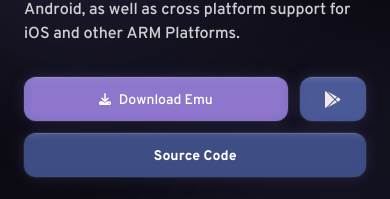
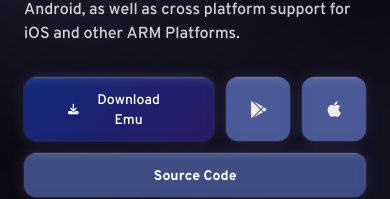
Before and after one commit to ARMSX2/armsx2-web, a React (Vite) app: page / in a window 390 px wide. Shown: the part 220-419 px from the top of the page. Built offline with nearby package versions, Linux system fonts and the light colour scheme; no server answers.

Commit message:
Hero: Play Store opens store link, add iOS/Apple button + divider dots + Download gradient; Credits: Refresh lead devs

```diff
--- a/src/components/CreditItem.jsx
+++ b/src/components/CreditItem.jsx
@@ -22,6 +22,10 @@
       <img
         src={member.image}
         alt={`${member.name} avatar`}
+        onError={(e) => {
+          e.currentTarget.onerror = null;
+          e.currentTarget.src = "/icon.png";
+        }}
         className="w-12 h-12 rounded-full object-cover border-2 border-[#8d76cc]"
       />
       <div className="text-left">
--- a/src/components/Credits.jsx
+++ b/src/components/Credits.jsx
@@ -23,6 +23,16 @@
               </h3>
               <div className="space-y-3 items-center">
                 {projectMembers.projectLeads.map((member) => (
+                  <CreditItem key={member.name} member={member} />
+                ))}
+              </div>
+            </div>
+            <div className="w-full md:w-1/2 text-center">
+              <h3 className="text-2xl font-bold text-[#8d76cc] mb-4">
+                Lead Devs
+              </h3>
+              <div className="space-y-3 items-center">
+                {projectMembers.leadDevs.map((member) => (
                   <CreditItem key={member.name} member={member} />
                 ))}
               </div>
--- a/src/components/MainHeroSection.jsx
+++ b/src/components/MainHeroSection.jsx
@@ -8,7 +8,7 @@
 
 import React, { useState } from "react";
 import { FontAwesomeIcon } from "@fortawesome/react-fontawesome";
-import { faGooglePlay } from "@fortawesome/free-brands-svg-icons";
+import { faApple, faGooglePlay } from "@fortawesome/free-brands-svg-icons";
 import {
   FaDownload,
   FaDiscord,
@@ -159,7 +159,7 @@
                   setIsVersionSwapperOpen(true);
                 }
               }}
-              className={`ring-glow glint rounded-xl px-11 py-3 text-sm font-medium bg-[#8d76cc] hover:bg-[#7c69b7] text-white duration-300 ease-out shadow-[0_0_16px_rgba(141,118,204,0.25)] hover:shadow-[0_0_28px_rgba(141,118,204,0.4)] transition-shadow w-[80%] md:w-auto text-center ${isDownloadLocked ? "disabledAPK" : ""
+              className={`ring-glow glint rounded-xl px-11 py-3 text-sm font-medium bg-[linear-gradient(135deg,#102a7a_0%,#2a1a66_100%)] hover:bg-[linear-gradient(135deg,#163496_0%,#382285_100%)] text-white duration-300 ease-out shadow-[0_0_16px_rgba(141,118,204,0.25)] hover:shadow-[0_0_28px_rgba(141,118,204,0.4)] transition-shadow w-[60%] md:w-auto text-center ${isDownloadLocked ? "disabledAPK" : ""
                 }`}
               style={{
                 transform: `translate(${primaryButtonPosition.x}px, ${primaryButtonPosition.y}px) scale(${primaryButtonScale})`,
@@ -186,16 +186,15 @@
                 {isDownloadLocked ? "Download Unavailable" : "Download Emu"}
               </div>
             </a>
+            <div className="w-1 h-1 bg-white/20 rounded-full mx-2 hidden md:block self-center" />
             <a
               href={isDownloadLocked ? "#" : playURL}
+              target={isDownloadLocked ? undefined : "_blank"}
+              rel="noopener noreferrer"
               onClick={(e) => {
                 if (isDownloadLocked) {
                   e.preventDefault();
                   e.stopPropagation();
-                } else if (hasMultipleVersions) {
-                  e.preventDefault();
-                  e.stopPropagation();
-                  setIsVersionSwapperOpen(true);
                 }
               }}
               className={`ring-glow glint rounded-xl px-4 py-3 text-sm font-medium text-white bg-[#4a5a97] hover:bg-[#425189] transition-all duration-300 ease-out shadow-[0_0_14px_rgba(74,90,151,0.25)] hover:shadow-[0_0_24px_rgba(74,90,151,0.4)] hover:scale-105 w-[20%] md:w-auto text-center flex items-center justify-center ${isDownloadLocked ? "disabledAPK" : ""
@@ -210,6 +209,27 @@
                 icon={faGooglePlay}
                 style={{
                   fontSize: "17px",
+                  color: "#f2eaeaff",
+                }}
+              />
+            </a>
+            <div className="w-1 h-1 bg-white/20 rounded-full mx-2 hidden md:block self-center" />
+            <a
+              href="https://ios.armsx2.net"
+              target="_blank"
+              rel="noopener noreferrer"
+              className="ring-glow glint rounded-xl px-4 py-3 text-sm font-medium text-white bg-[#4a5a97] hover:bg-[#425189] transition-all duration-300 ease-out shadow-[0_0_14px_rgba(74,90,151,0.25)] hover:shadow-[0_0_24px_rgba(74,90,151,0.4)] hover:scale-105 w-[20%] md:w-auto text-center flex items-center justify-center"
+              style={{
+                transition: "all 260ms cubic-bezier(0.22, 1.61, 0.36, 1)",
+                animation: "subtleSway 12s ease-in-out infinite",
+                cursor: "pointer",
+              }}
+              aria-label="ARMSX2 for iOS"
+            >
+              <FontAwesomeIcon
+                icon={faApple}
+                style={{
+                  fontSize: "18px",
                   color: "#f2eaeaff",
                 }}
               />
--- a/src/data/credits.json
+++ b/src/data/credits.json
@@ -11,6 +11,20 @@
 			"role": "Project Lead",
 			"github": "https://github.com/jpolo1224",
 			"image": "https://github.com/jpolo1224.png"
+		}
+	],
+	"leadDevs": [
+		{
+			"name": "Zeruth",
+			"role": "Refresh - Android",
+			"github": "https://github.com/zeruth",
+			"image": "https://github.com/zeruth.png"
+		},
+		{
+			"name": "isztldav aka Trakons",
+			"role": "Refresh - Mac & iOS",
+			"github": "https://github.com/isztldav",
+			"image": "https://github.com/isztldav.png"
 		}
 	],
 	"devTeam": [
```
